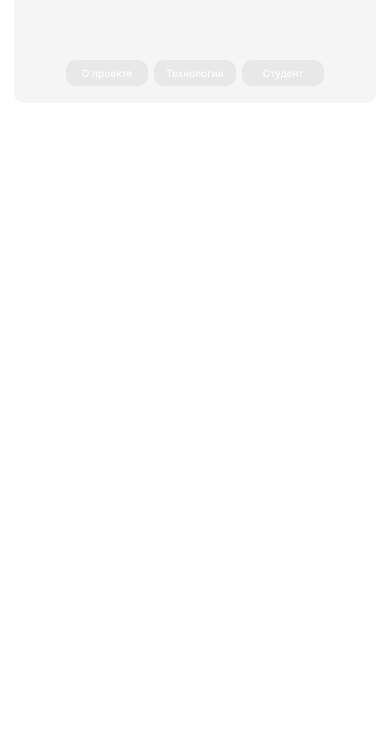
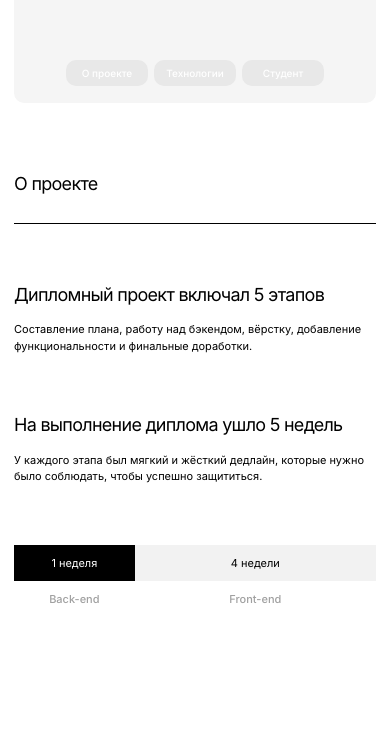
Before and after one commit to Leliya/movies-explorer-frontend, a React app: page / in a window 390 px wide. Shown: the part 741-1485 px from the top of the page. Before the commit the page ends 844 px from the top, so only its background shows below. Built offline with nearby package versions, Linux system fonts and the light colour scheme.

Commit message:
feature: section about-project. stupid components:Sectiontitle

```diff
--- a/src/components/AboutProject/AboutProject.css
+++ b/src/components/AboutProject/AboutProject.css
@@ -0,0 +1,141 @@
+.about-project {
+  width: 100%;
+  min-height: 608px;
+  display: grid;
+  grid-template-columns: 1fr 1fr;
+  grid-template-rows: min-content minmax(270px, min-content) min-content;
+  padding: 110px 0;
+  box-sizing: border-box;
+  column-gap: 40px;
+  align-items: baseline;
+}
+
+.about-project__stage {
+  padding: 70px 0 0 0;
+  grid-column: 1;
+  grid-row: 2;
+}
+
+.about-project__duration {
+  grid-column: 2;
+  grid-row: 2;
+}
+
+.about-project__subtitle {
+  margin: 0;
+  padding: 0 0 26px 0;
+  font-weight: 400;
+  font-size: 20px;
+  line-height: 1.2;
+  letter-spacing: -0.04em;
+}
+
+.about-project__text {
+  margin: 0;
+  /* padding: 0 0 40px 0; */
+  font-size: 14px;
+  line-height: 1.4;
+  font-weight: 400;
+}
+
+.about-project__track {
+  grid-column: 1/-1;
+  grid-row: 3;
+  display: grid;
+  grid-template-columns: 1fr 4fr;
+  grid-template-rows: 36px 36px;
+  align-items: center;
+  justify-items: center;
+  font-weight: 400;
+  font-size: 14px;
+  line-height: 36px;
+}
+
+.about-project__track-back {
+  margin: 0;
+  padding: 0;
+  background-color: #000;
+  color: #fff;
+  width: 100%;
+  height: 100%;
+  text-align: center;
+  grid-column: 1;
+  grid-row: 1;
+}
+
+.about-project__track-front {
+  margin: 0;
+  padding: 0;
+  background-color: #f2f2f2;
+  color: #000;
+  width: 100%;
+  height: 100%;
+  text-align: center;
+  grid-column: 2;
+  grid-row: 1;
+}
+
+.about-project__caption {
+  margin: 0;
+  padding: 0;
+  color: #a0a0a0;
+  font-weight: 500;
+  font-size: 14px;
+}
+
+@media screen and (max-width: 900px) {
+  .about-project {
+    padding: 90px 0;
+    column-gap: 30px;
+    min-height: 585px;
+  }
+
+  .about-project__text {
+  font-size: 12px;
+  line-height: 1.5;
+  }
+}
+
+@media screen and (max-width: 600px) {
+  .about-project {
+    min-height: 641px;
+    grid-template-columns: 1fr;
+    grid-template-rows: repeat(4, min-content);
+    padding: 70px 0;
+    column-gap: 40px;
+    align-items: center;
+  }
+
+  .about-project__stage {
+    grid-column: 1;
+    grid-row: 2;
+    padding-top: 60px;
+  }
+
+  .about-project__duration {
+    grid-column: 1;
+    grid-row: 3;
+  }
+
+  .about-project__track {
+    grid-column: 1;
+    grid-row: 4;
+    font-size: 11px;
+    grid-template-columns: 1fr 2fr;
+  }
+
+  .about-project__subtitle {
+    padding: 0 0 16px 0;
+    font-size: 18px;
+  }
+
+  .about-project__text {
+  font-size: 11px;
+  padding: 0 0 60px 0;
+  }
+
+  .about-project__caption {
+    font-size: 11px;
+  }
+
+}
--- a/src/components/AboutProject/AboutProject.js
+++ b/src/components/AboutProject/AboutProject.js
@@ -0,0 +1,25 @@
+import SectionTitle from "../SectionTitle/SectionTitle"
+
+function AboutProject() {
+  return (
+    <section className="about-project" id="about-project">
+      <SectionTitle section="about-project">О проекте</SectionTitle>
+      <div className="about-project__stage">
+        <h3 className="about-project__subtitle">Дипломный проект включал 5 этапов</h3>
+        <p className="about-project__text">Составление плана, работу над бэкендом, вёрстку, добавление функциональности и финальные доработки.</p>
+      </div>
+      <div className="about-project__duration">
+        <h3 className="about-project__subtitle">На выполнение диплома ушло 5 недель</h3>
+        <p className="about-project__text">У каждого этапа был мягкий и жёсткий дедлайн, которые нужно было соблюдать, чтобы успешно защититься.</p>
+      </div>
+      <div className="about-project__track">
+        <p className="about-project__track-back">1 неделя</p>
+        <p className="about-project__caption">Back-end</p>
+        <p className="about-project__track-front">4 недели</p>
+        <p className="about-project__caption">Front-end</p>
+      </div>
+    </section>
+  )
+}
+
+export default AboutProject;
--- a/src/components/App/App.css
+++ b/src/components/App/App.css
@@ -2,6 +2,7 @@
   background-color: #fff;
   color:#000;
   font-family: 'Inter', Arial, Helvetica, sans-serif;
+  font-weight: 400;
   width: 100vw;
   display: grid;
   grid-template-columns: 70px 1fr 70px;
--- a/src/components/Main/Main.js
+++ b/src/components/Main/Main.js
@@ -1,9 +1,11 @@
 import Promo from '../Promo/Promo'
+import AboutProject from '../AboutProject/AboutProject';
 
 function Main() {
   return (
     <main className="main">
       <Promo />
+      <AboutProject />
     </main>
   )
 }
--- /dev/null
+++ b/src/components/SectionTitle/SectionTitle.css
@@ -0,0 +1,26 @@
+.section-title {
+  width: 100%;
+  margin: 0;
+  padding: 0 0 23px 0;
+  border-bottom: 1px solid #000;
+  font-weight: 400;
+  font-size: 22px;
+  line-height: 1.2;
+  letter-spacing: -0.04em;
+}
+
+.section-title_about-project{
+  grid-column: 1/-1;
+  grid-row: 1;
+}
+
+@media screen and (max-width: 600px) {
+  .section-title {
+    font-size: 18px;
+    padding: 0 0 28px 0;
+  }
+
+  .section-title_about-project{
+    grid-column: 1;
+  }
+}
--- /dev/null
+++ b/src/components/SectionTitle/SectionTitle.js
@@ -0,0 +1,7 @@
+function SectionTitle({ children, section }) {
+  return (
+    <h2 className={`section-title section-title_${section}`}>{children}</h2>
+  )
+}
+
+export default SectionTitle;
--- a/src/components/Title/Title.js
+++ b/src/components/Title/Title.js
@@ -1,6 +1,8 @@
-function Title({children, section}) {
+function Title({ children, section }) {
   return (
-    <h1 className={`title title_${section}`}>{children}</h1>
+    { section } === "promo" ?
+    <h1 className={`title title_${section}`}>{children}</h1> :
+    <h3 className={`title title_${section}`}>{children}</h3>
   )
 }
 
--- a/src/index.css
+++ b/src/index.css
@@ -8,3 +8,5 @@
 @import url('./components/Title/Title.css');
 @import url('./components/Buttons/Buttons.css');
 @import url('./components/Button/Button.css');
+@import url('./components/AboutProject/AboutProject.css');
+@import url('./components/SectionTitle/SectionTitle.css');
```
